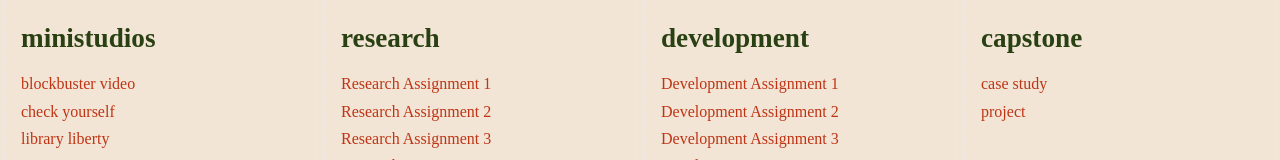
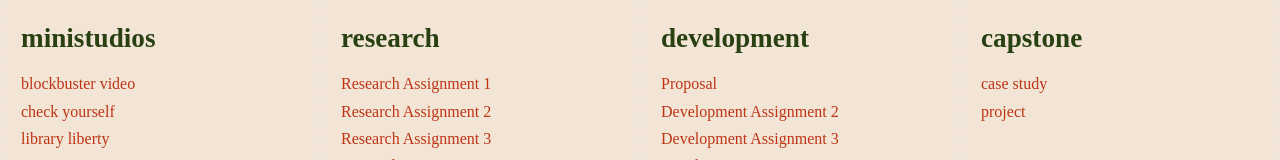
Before and after one commit to emma-oco/des157b-sp25, a plain HTML site: page index.html in a window 1280 px wide. Shown: the part 446-606 px from the top of the page. Drawn offline with nearby package versions, Linux system fonts and the light colour scheme; a web font is replaced by a local one.

Commit message:
proposal

```diff
--- a/index.html
+++ b/index.html
@@ -84,7 +84,7 @@
                 <h3>development</h3>
                 <nav>
                     <ul>
-                        <li><a href="#">Development Assignment 1</a></li>
+                        <li><a href="https://docs.google.com/document/d/1vveAq_kaLmu9FTtKaHjYAxMeJQQGs6Gv70GcFR_u6dM/edit?usp=sharing">Proposal</a></li>
                         <li><a href="#">Development Assignment 2</a></li>
                         <li><a href="#">Development Assignment 3</a></li>
                         <li><a href="#">Development Assignment 4</a></li>
```
Also changed, not shown: capstone/development/proposal.html (added).
